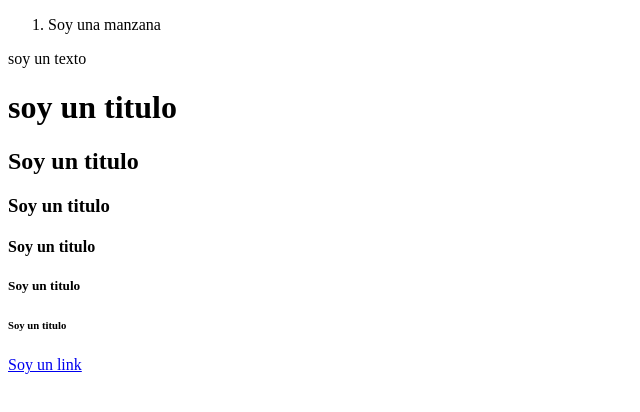
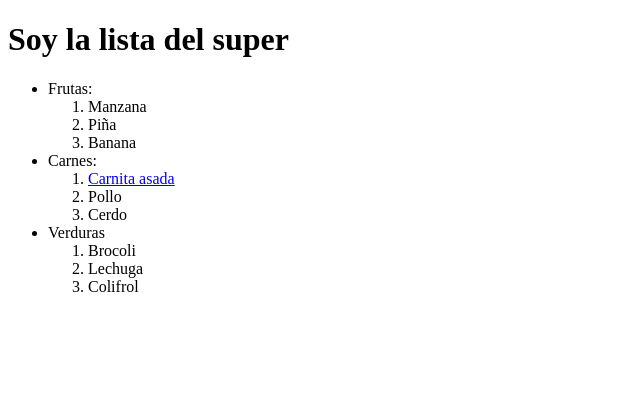
Before and after one commit to IgnacioConsuegra/html-and-css-class-, a plain HTML site: page index.html in a window 1280 px wide. Shown: the whole page, without its empty margins (0-640 px from the left). Drawn offline with Linux system fonts and the light colour scheme.

Commit message:
Lista del super

```diff
--- a/index.html
+++ b/index.html
@@ -15,28 +15,42 @@
 
         </nav>
     </header>
-    <main>
-        <section>
-            <article>
+        <main>
+<h1>Soy la lista del super  </h1>
+<ul>
+<li> Frutas:</li>
+<ol>
+<li>Manzana</li>
+<li>Piña</li>
+<li>Banana</li>
+</ol>
+<li>Carnes:</li>
+<ol>
+    <li>
+<a href="https://www.youtube.com/watch?v=hfmVpn8iK-k&ab_channel=LaCapital" target="blank">Carnita asada
+</a>
+</li>
+    <li>Pollo</li>
+    <li>Cerdo</li>
+</ol>
+<li>Verduras</li>
+<ol>
+    <li>Brocoli</li>
+    <li>Lechuga</li>
+    <li>Colifrol</li>
+</ol>
 
-            </article>
-        </section>
-        <ul>
 
-        </ul> <!--desorder list, lista desordenada -->
-        <ol>
-            <li > Soy una manzana</li> <!--list item, -->
-        </ol><!--order list, lista ordenada-->
-    </main>
-    <footer>
-    </footer>
-    <p>soy un texto</p>
-    <h1>soy un titulo</h1>
-    <h2>Soy un titulo</h2>
-    <h3>Soy un titulo</h3>
-    <h4>Soy un titulo</h4>
-    <h5>Soy un titulo</h5>
-    <h6>Soy un titulo</h6>
-    <a href="# "> Soy un link</a>
+
+
+
+
+
+
+</ul>
+
+        </main>
+
+
 </body>
 </html>
```
